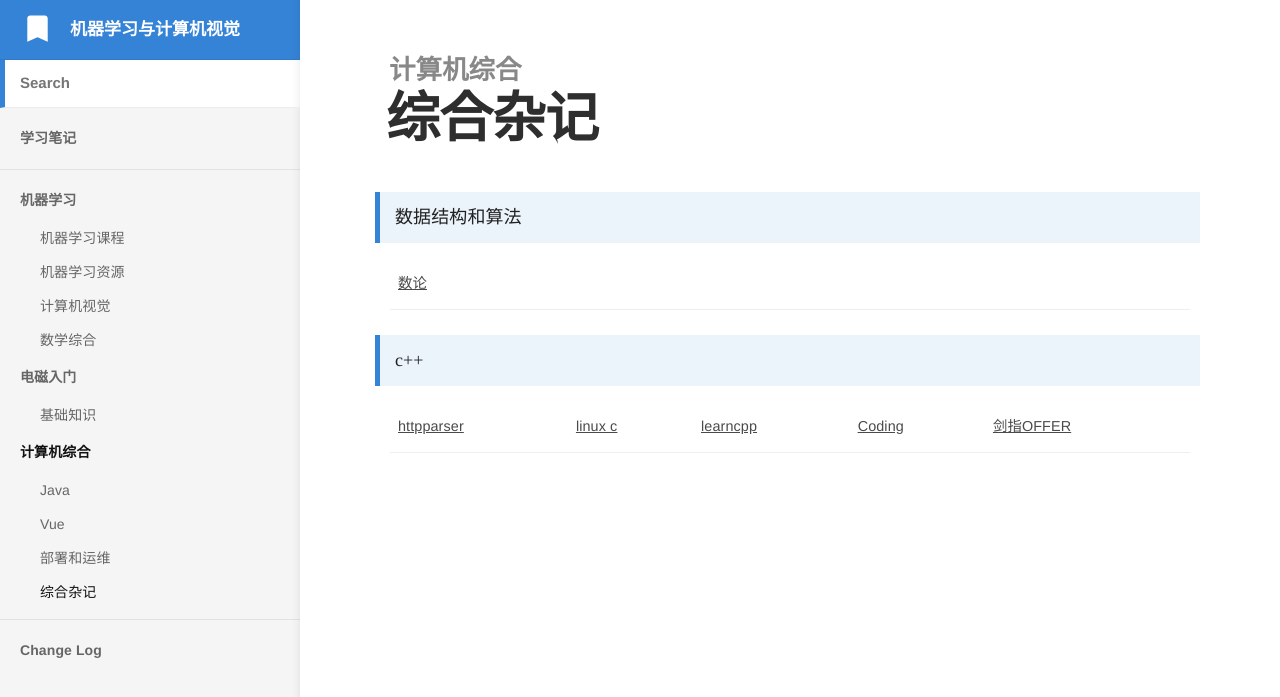
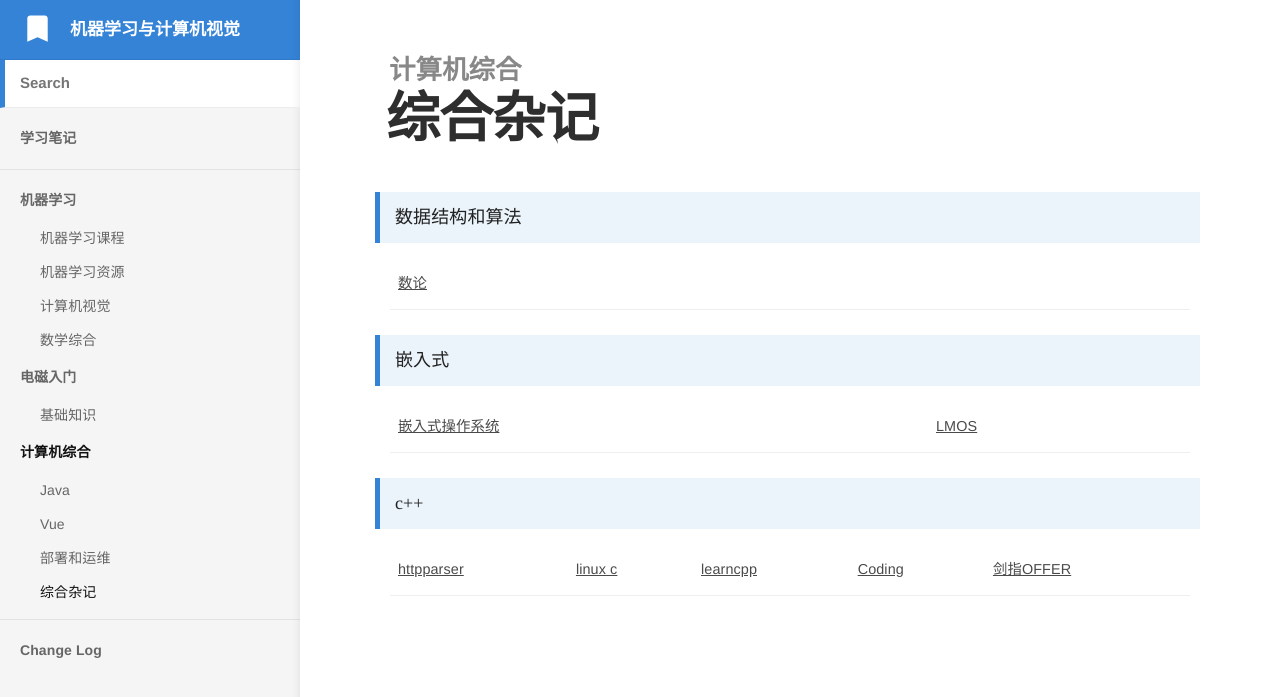
Before and after one commit to bashendixie/Machine_Learning_Notes, a Jekyll site: the page built from _docs/5、计算机综合/综合杂记.md, in a window 1280 px wide. Shown: the top 697 px of the page. Built offline with Jekyll 4.4.1, drawn with Linux system fonts in a browser that asks for light colours; some web fonts are replaced.

Commit message:
no message

```diff
--- a/_docs/5、计算机综合/综合杂记.md
+++ b/_docs/5、计算机综合/综合杂记.md
@@ -10,6 +10,20 @@ order: 1
 		<tr>
 			<td>
 				<a href="https://crypto.stanford.edu/pbc/notes/numbertheory/" target="_blank">数论</a>
+			</td>
+		</tr>
+	</tbody>
+</table>
+
+> 嵌入式
+<table width="1033" style="font-size: 0.8em;">
+	<tbody>
+		<tr>
+			<td>
+				<a href="https://weread.qq.com/web/reader/405321205b68794054e53fa" target="_blank">嵌入式操作系统</a>
+			</td>
+			<td>
+				<a href="http://blog.chinaunix.net/uid/28032128.html" target="_blank">LMOS</a>
 			</td>
 		</tr>
 	</tbody>
```
